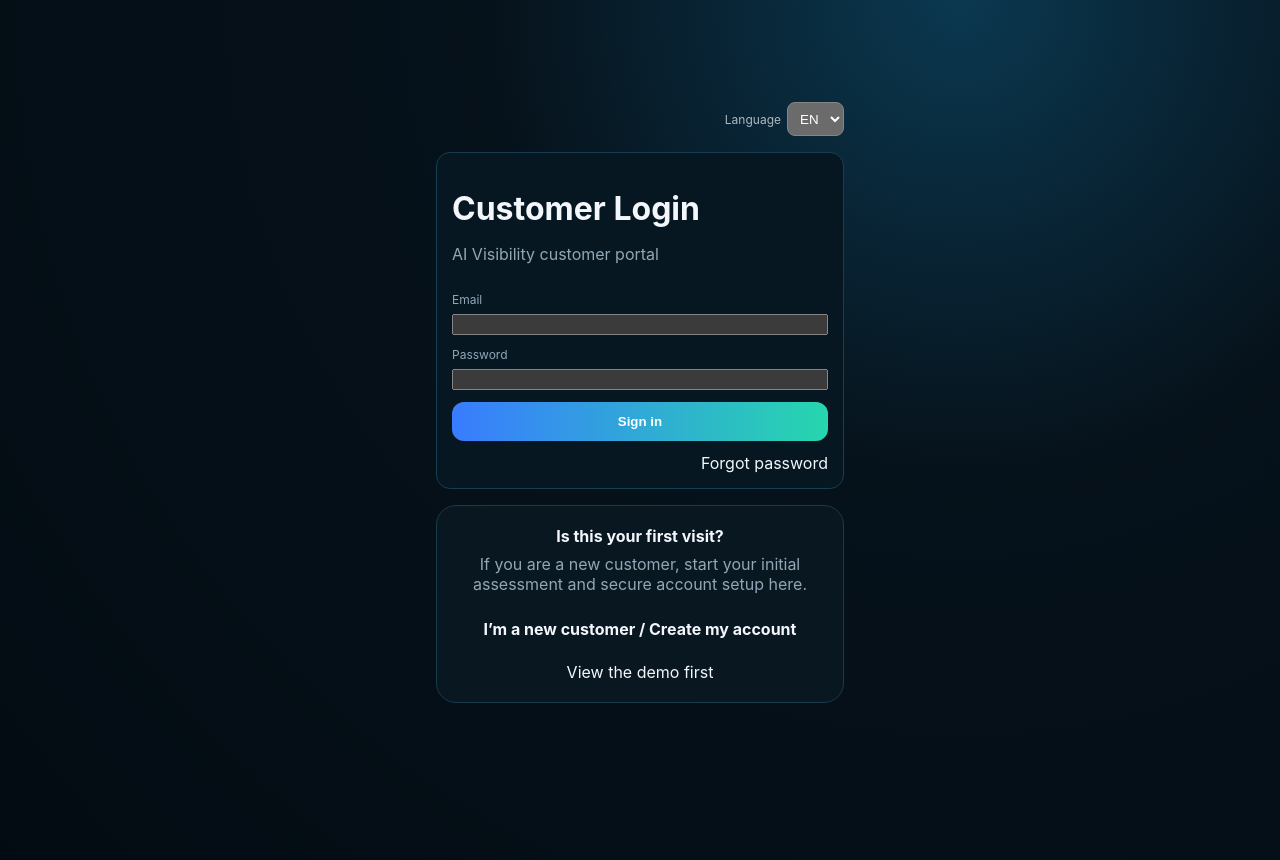
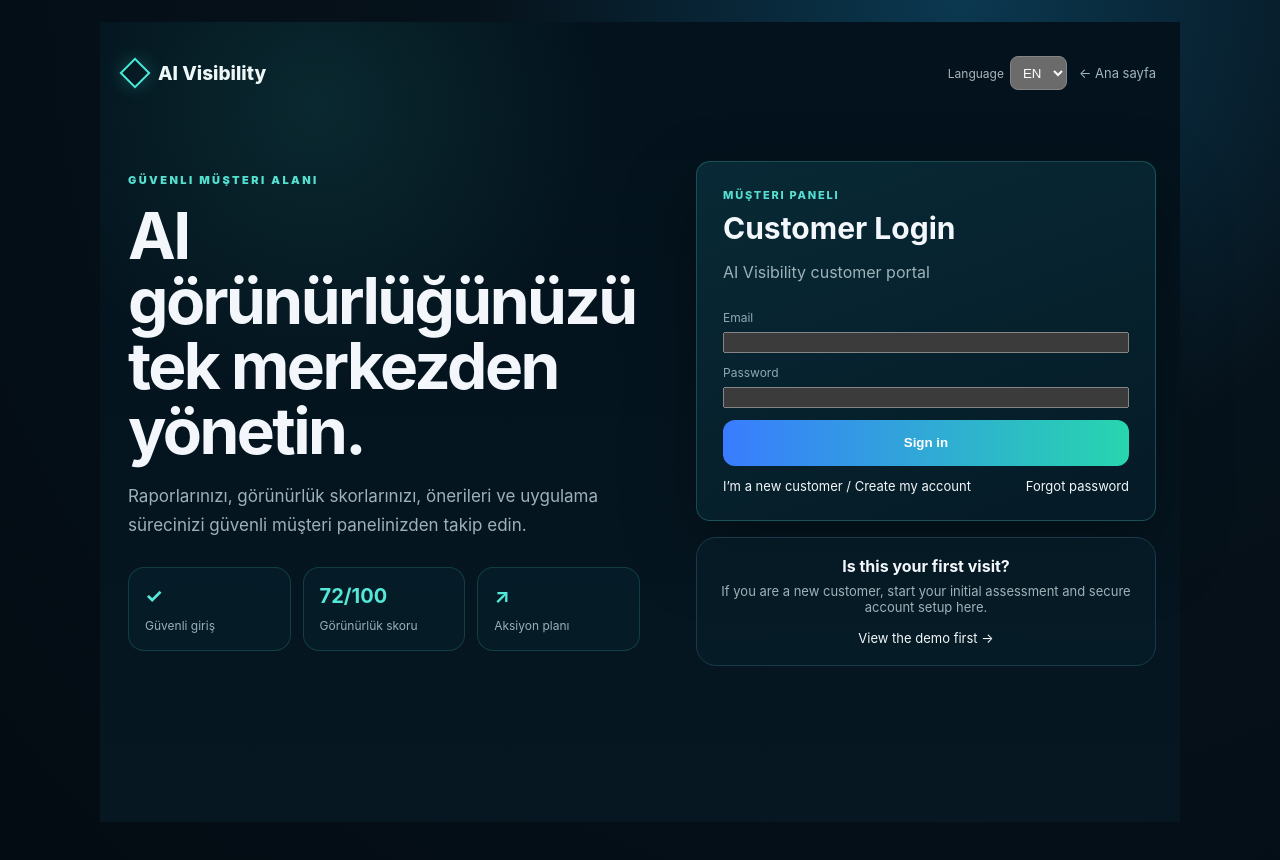
Before and after one commit to mehmetozan-5858/ai-visibility, a Next.js app: page /musteri-giris in a window 1280 px wide. Shown: the top 860 px of the page. Built offline with nearby package versions, Linux system fonts and the light colour scheme.

Commit message:
feat: redesign customer login with premium AI Visibility experience

```diff
--- a/components/CustomerLoginForm.js
+++ b/components/CustomerLoginForm.js
@@ -2,6 +2,7 @@
 import Link from "next/link";
 import {useState} from "react";
 import {LanguageSwitcher,useLanguage} from "./LanguageProvider";
+
 export default function CustomerLoginForm(){
   const {t}=useLanguage();
   const [email,setEmail]=useState(""),[password,setPassword]=useState(""),[busy,setBusy]=useState(false),[msg,setMsg]=useState("");
@@ -13,21 +14,38 @@ export default function CustomerLoginForm(){
       window.location.replace("/musteri-panel");
     }catch(e){setMsg(e.message)}finally{setBusy(false)}
   }
-  return <div style={{maxWidth:440,margin:"80px auto",padding:"0 16px"}}>
-    <div style={{display:"flex",justifyContent:"flex-end",marginBottom:10}}><LanguageSwitcher/></div>
-    <form className="panel scan-form" onSubmit={submit}>
-      <div><h1 style={{marginBottom:6}}>{t("customerLogin")}</h1><p>{t("customerLoginSubtitle")}</p></div>
+  return <div style={{minHeight:"100vh",background:"radial-gradient(circle at 20% 10%,rgba(70,234,215,.10),transparent 26%),linear-gradient(180deg,#03121c,#061722)",padding:"24px"}}>
+    <div style={{maxWidth:1180,margin:"0 auto"}}>
+      <header style={{display:"flex",justifyContent:"space-between",alignItems:"center",gap:16,padding:"10px 0 34px"}}>
+        <Link href="/" style={{display:"flex",alignItems:"center",gap:12,textDecoration:"none",color:"#eef8f8",fontWeight:800,fontSize:19}}><span style={{width:22,height:22,border:"2px solid #48ead9",transform:"rotate(45deg)",display:"inline-block",boxShadow:"0 0 18px rgba(72,234,217,.25)"}}/>AI Visibility</Link>
+        <div style={{display:"flex",gap:12,alignItems:"center"}}><LanguageSwitcher/><Link href="/" style={{textDecoration:"none",color:"#9fb5bb",fontSize:13}}>← Ana sayfa</Link></div>
+      </header>
+      <div className="customer-login-grid" style={{display:"grid",gridTemplateColumns:"minmax(0,1.05fr) minmax(360px,.95fr)",gap:42,alignItems:"center",minHeight:"72vh"}}>
+        <section style={{padding:"24px 4px"}}>
+          <div style={{fontSize:11,letterSpacing:".22em",fontWeight:900,color:"#54dfd0",textTransform:"uppercase",marginBottom:16}}>Güvenli müşteri alanı</div>
+          <h1 style={{fontSize:"clamp(38px,5vw,66px)",lineHeight:1.02,letterSpacing:"-.04em",margin:"0 0 18px",maxWidth:620}}>AI görünürlüğünüzü tek merkezden yönetin.</h1>
+          <p style={{color:"#9db1b8",fontSize:17,lineHeight:1.7,maxWidth:600}}>Raporlarınızı, görünürlük skorlarınızı, önerileri ve uygulama sürecinizi güvenli müşteri panelinizden takip edin.</p>
+          <div className="customer-login-features" style={{display:"grid",gridTemplateColumns:"repeat(3,minmax(0,1fr))",gap:12,marginTop:28,maxWidth:620}}>
+            {[['✓','Güvenli giriş'],['72/100','Görünürlük skoru'],['↗','Aksiyon planı']].map(([a,b])=><div key={b} style={{border:"1px solid rgba(75,210,201,.18)",background:"rgba(6,31,42,.72)",borderRadius:16,padding:16}}><strong style={{display:"block",fontSize:20,color:"#55e7d8",marginBottom:6}}>{a}</strong><span style={{fontSize:12,color:"#9ab0b7"}}>{b}</span></div>)}
+          </div>
+        </section>
+        <div style={{maxWidth:460,width:"100%",justifySelf:"end"}}>
+          <form className="panel scan-form" onSubmit={submit} style={{padding:26,border:"1px solid rgba(79,220,210,.24)",background:"linear-gradient(160deg,rgba(8,43,54,.96),rgba(5,27,39,.98))",boxShadow:"0 28px 70px rgba(0,0,0,.35)"}}>
+            <div><div style={{fontSize:11,color:"#55dfd1",fontWeight:800,letterSpacing:".16em",textTransform:"uppercase"}}>Müşteri paneli</div><h2 style={{fontSize:30,margin:"8px 0 8px"}}>{t("customerLogin")}</h2><p style={{color:"#9eb2b9"}}>{t("customerLoginSubtitle")}</p></div>
             <label>{t("email")}<input type="email" value={email} onChange={e=>setEmail(e.target.value)} autoComplete="email" required/></label>
             <label>{t("password")}<input type="password" value={password} onChange={e=>setPassword(e.target.value)} autoComplete="current-password" required/></label>
-      <button disabled={busy}>{busy?t("signingIn"):t("signIn")}</button>
-      <div style={{textAlign:"right"}}><Link href="/musteri-sifre-sifirla">{t("forgotPassword")}</Link></div>
+            <button disabled={busy} style={{minHeight:46,fontWeight:800}}>{busy?t("signingIn"):t("signIn")}</button>
+            <div style={{display:"flex",justifyContent:"space-between",gap:12,fontSize:13,flexWrap:"wrap"}}><Link href="/yeni-musteri">{t("createAccount")}</Link><Link href="/musteri-sifre-sifirla">{t("forgotPassword")}</Link></div>
             {msg&&<p className="client-message">{msg}</p>}
           </form>
-    <section className="panel" style={{marginTop:14,textAlign:"center"}}>
+          <section className="panel" style={{marginTop:14,padding:18,textAlign:"center",background:"rgba(6,29,39,.75)"}}>
             <b>{t("firstTime")}</b>
-      <p style={{margin:"8px 0 14px"}}>{t("firstTimeText")}</p>
-      <Link href="/yeni-musteri" style={{display:"inline-block",padding:"11px 16px",borderRadius:10,textDecoration:"none",fontWeight:700}}>{t("createAccount")}</Link>
-      <div style={{marginTop:12}}><Link href="/demo">{t("viewDemo")}</Link></div>
+            <p style={{margin:"7px 0 12px",color:"#9fb2b8",fontSize:13}}>{t("firstTimeText")}</p>
+            <Link href="/demo" style={{fontSize:13}}>{t("viewDemo")} →</Link>
           </section>
+        </div>
+      </div>
+    </div>
+    <style jsx>{`@media(max-width:820px){.customer-login-grid{grid-template-columns:1fr!important;gap:12px!important;min-height:auto!important}.customer-login-features{grid-template-columns:1fr!important}}`}</style>
   </div>;
 }
```
Lines whose indentation alone changed are shown as unchanged.
